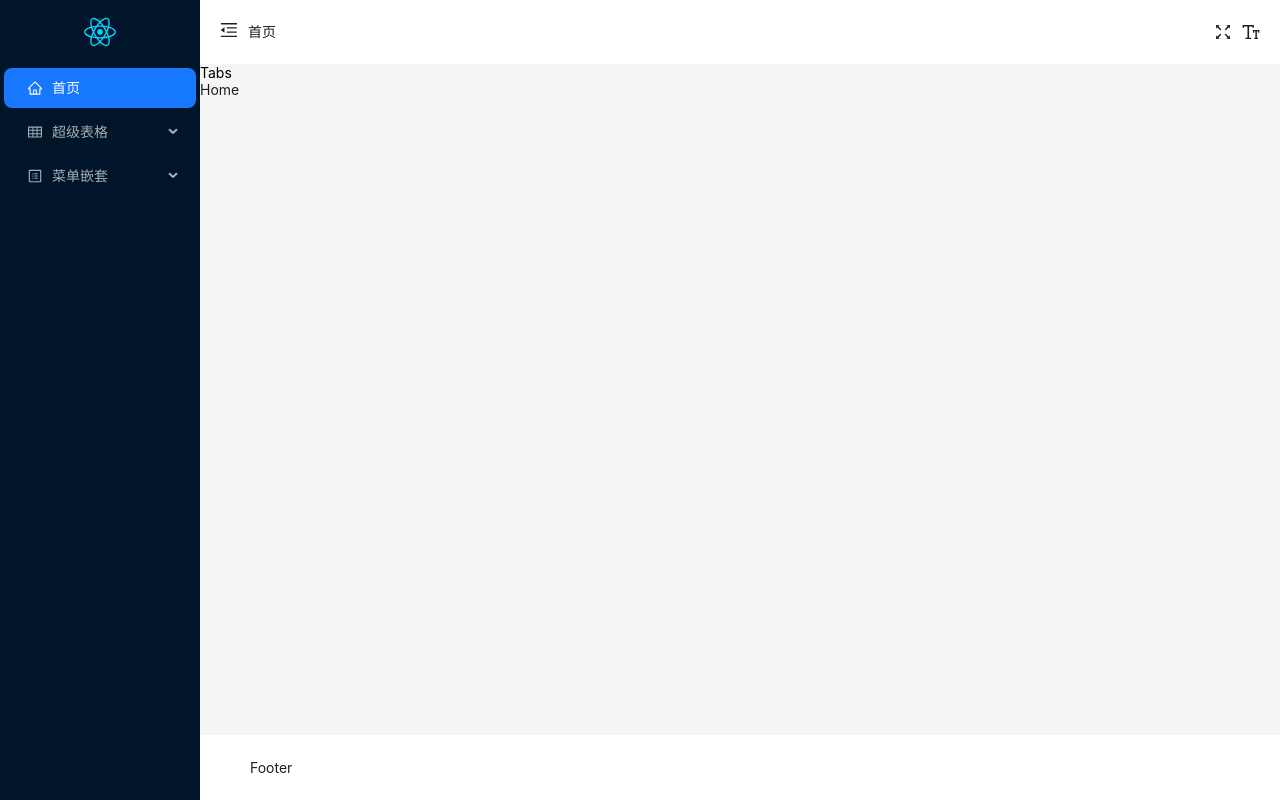
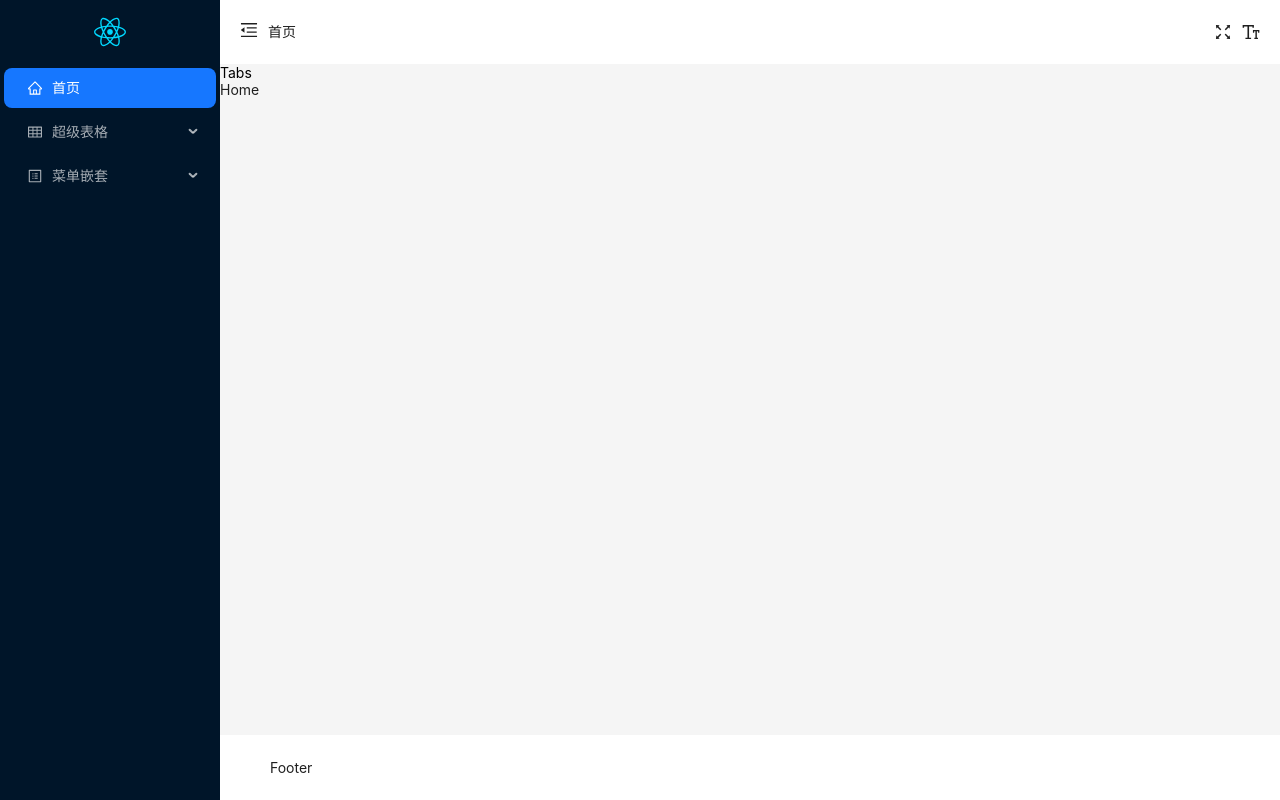
Before and after one commit to tiansQAQ/react18-antd-admin, a React (Vite) app: page /login#/home/index in a window 1280 px wide. Built offline with nearby package versions, Linux system fonts and the light colour scheme.

Commit message:
feat: 刷新页面自动展开路由所属菜单

```diff
--- a/src/layout/index.jsx
+++ b/src/layout/index.jsx
@@ -12,7 +12,7 @@ export default function Layout() {
   return (
     // 这里不用 Layout 组件原因是切换页面时样式会先错乱然后在正常显示，造成页面闪屏效果
     <div className="container">
-      <Sider style={{ height: '100%' }} trigger={null} collapsed={isCollapse}>
+      <Sider style={{ height: '100%', backgroundColor: '#001529', transition: 'all .2s' }} trigger={null} width={220} collapsed={isCollapse}>
         <Menu />
       </Sider>
       <AntLayout>
--- a/src/layout/menu/index.jsx
+++ b/src/layout/menu/index.jsx
@@ -5,12 +5,14 @@ import { getData } from '@/api/data'
 import * as Icons from '@ant-design/icons'
 import { useLocation, useNavigate } from 'react-router-dom'
 import Logo from './components/Logo'
-import './index.scss'
 import { getMatched } from '@/utils/formatRouter'
 import { setBreadcurmbs } from '@/store/modules/breadcurmb'
-import { useDispatch } from 'react-redux'
+import { useDispatch, useSelector } from 'react-redux'
+import './index.scss'
 
 export default function Menu() {
+  const { isCollapse } = useSelector((state) => state.menu)
+
   const dispatch = useDispatch()
   const { pathname } = useLocation()
   const navigate = useNavigate()
@@ -20,6 +22,20 @@ export default function Menu() {
 
   // 当前路由的pathname
   const [selectedKeys, setSelectedKeys] = useState([pathname])
+
+  const [openKeys, setOpenKeys] = useState([])
+
+  // 根据pathname获取menu需要的openKeys
+  const getOpenKeys = (path) => {
+    let newStr = ''
+    let newArr = []
+    const arr = path.split('/').map((item) => '/' + item)
+    for (let i = 1; i < arr.length - 1; i++) {
+      newStr += arr[i]
+      newArr.push(newStr)
+    }
+    return newArr
+  }
 
   // pathname 改变时,重新设置当前菜单选中项
   useEffect(() => {
@@ -53,6 +69,11 @@ export default function Menu() {
     getMenuData()
   }, [])
 
+  useEffect(() => {
+    // 初始化展开路由所属菜单
+    setOpenKeys(getOpenKeys(pathname))
+  }, [isCollapse])
+
   // menu click 页面跳转
   const handleClickMenu = ({ key }) => {
     const route = searchRoute(key, menuList)
@@ -78,7 +99,19 @@ export default function Menu() {
   return (
     <div className="side-menu">
       <Logo />
-      <AntMenu style={{ flex: '1', overflow: 'auto', transition: 'none' }} items={menuList} selectedKeys={selectedKeys} theme="dark" mode="inline" onClick={handleClickMenu} />
+      <AntMenu
+        style={{ flex: '1', overflow: 'auto' }}
+        items={menuList}
+        selectedKeys={selectedKeys}
+        openKeys={openKeys}
+        theme="dark"
+        mode="inline"
+        triggerSubMenuAction="click"
+        onClick={handleClickMenu}
+        onOpenChange={(openKeys) => {
+          setOpenKeys(openKeys)
+        }}
+      />
     </div>
   )
 }
--- a/src/layout/menu/index.scss
+++ b/src/layout/menu/index.scss
@@ -8,6 +8,5 @@
     justify-content: center;
     height: 64px;
     color: #fff;
-    background-color: #001529;
   }
 }
```
